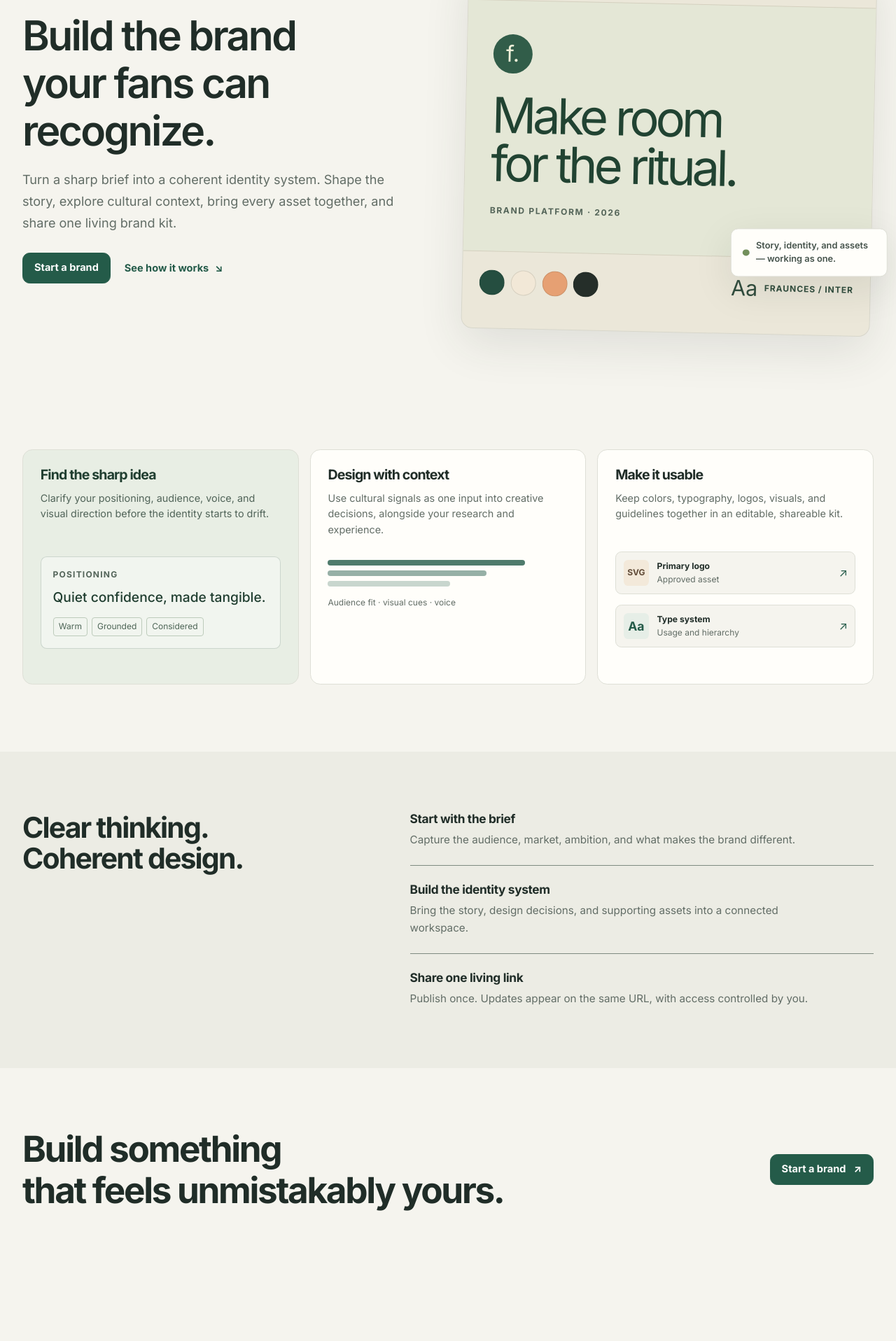
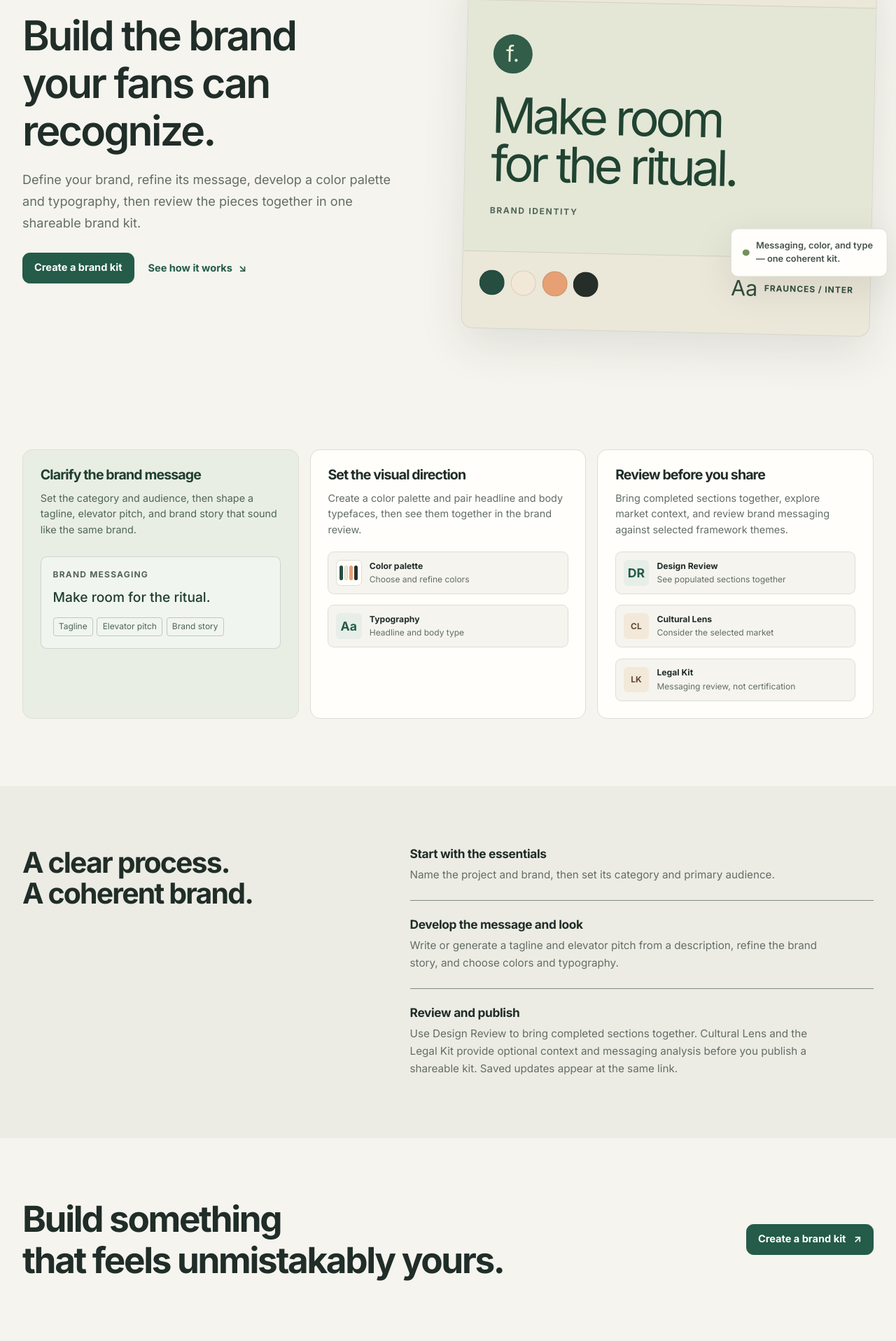
Before and after one commit to edimaudo/formaStudio, a FastAPI app: page / in a window 1280 px wide. Shown: the part 228-2144 px from the top of the page at 70% size. Before the commit the page ends 1958 px from the top, so only its background shows below. Run offline with FastAPI, Linux system fonts and the light colour scheme.

Commit message:
Add files via upload

```diff
--- a/app/static/css/app.css
+++ b/app/static/css/app.css
@@ -240,7 +240,7 @@ input:focus-visible, textarea:focus-visible, select:focus-visible { outline: .2r
 }
 @media (max-width: 650px) {
   .shell, .landing-header { width: calc(100% - 1.5rem); }.site-header { padding-block: .85rem; }.wordmark { font-size: 1rem; }.wordmark-mark { width: 1.85rem; height: 1.85rem; }
-  .public-nav { display: none; }.public-nav.mobile-open { display: grid; }.hero { padding-top: 2.2rem; padding-bottom: 3rem; }.hero h1 { font-size: clamp(2.55rem, 11vw, 3.6rem); }.hero-lede { font-size: 1rem; }.hero-actions { align-items: flex-start; flex-direction: column; }.hero-proof { margin-top: 1.6rem; }.hero-stage { width: calc(100% - .8rem); min-height: 24.5rem; }.stage-topline { padding: .9rem; font-size: .75rem; }.stage-brand { min-height: 16rem; padding: 1.4rem; }.stage-symbol { width: 2.7rem; height: 2.7rem; margin-bottom: 1.2rem; font-size: 1.5rem; }.stage-display { font-size: clamp(2.8rem, 13vw, 4.1rem); }.stage-bottom { padding: .8rem; }.swatch { width: 1.6rem; height: 1.6rem; }.stage-type span { font-size: 1.4rem; }.stage-type small { font-size: .75rem; }.stage-note { right: -.3rem; bottom: 3.7rem; max-width: 11rem; padding: .65rem; font-size: .75rem; }
+  .public-nav { display: none; }.public-nav.mobile-open { display: grid; }.hero { padding-top: 2.2rem; padding-bottom: 3rem; }.hero h1 { font-size: clamp(2.55rem, 11vw, 3.6rem); }.hero-lede { font-size: 1rem; }.hero-actions { align-items: flex-start; flex-direction: column; }.hero-proof { margin-top: 1.6rem; }.hero-stage { width: calc(100% - .8rem); min-height: 24.5rem; }.stage-topline { padding: .9rem; font-size: .75rem; }.stage-brand { min-height: 16rem; padding: 1.4rem; }.stage-symbol { width: 2.7rem; height: 2.7rem; margin-bottom: 1.2rem; font-size: 1.5rem; }.stage-display { font-size: clamp(2.8rem, 13vw, 4.1rem); }.stage-bottom { padding: .8rem; }.swatch { width: 1.6rem; height: 1.6rem; }.stage-type span { font-size: 1.4rem; }.stage-type small { font-size: .75rem; }.stage-note { display: none; }
   .section-space { padding-block: 3rem 4rem; }.section-heading { margin-bottom: 1.5rem; }.section-heading h2 { font-size: 2.4rem; }.capability-grid { grid-template-columns: 1fr; }.capability-card, .capability-card-large { grid-column: auto; min-height: 0; padding: 1.25rem; }.capability-card p { min-height: 0; }.steps-inner { padding-block: 3.4rem; }.closing { align-items: flex-start; flex-direction: column; padding-block: 3.5rem; }.closing h2 { font-size: 2.6rem; }
   .login-page { padding: 1rem; }.login-layout { grid-template-columns: 1fr; gap: 1rem; padding-top: .5rem; }.login-story { min-height: auto; padding: 1rem 0 0; }.login-story h1 { max-width: 11ch; font-size: 2.7rem; }.login-story > p { font-size: .9rem; }.login-story-art { height: 5rem; margin-top: 1.2rem; }.login-art-swatch { top: .2rem; width: 3.4rem; height: 3.4rem; border-width: .2rem; border-radius: .6rem; }.login-art-swatch:nth-child(2) { left: 2.7rem; }.login-art-swatch:nth-child(3) { left: 5.4rem; }.login-art-type { top: 0; left: 8.1rem; width: 3.4rem; height: 3.4rem; border-radius: .6rem; font-size: 1.8rem; }.login-panel { padding: 1.3rem; }.login-legal { margin-top: 1rem; font-size: .75rem; }
   .app-layout { display: block; }.sidebar { position: fixed; left: 0; top: 0; z-index: 15; width: min(17rem, 84vw); height: 100dvh; transform: translateX(-105%); transition: transform .2s ease; box-shadow: none; }.sidebar.sidebar-open { transform: translateX(0); box-shadow: var(--shadow); }.page-content { padding: 1.2rem .8rem 2rem; }.page-intro { align-items: flex-start; flex-direction: column; gap: 1rem; margin-bottom: 1.3rem; }.page-intro h1 { font-size: 2rem; }.page-intro p { font-size: .85rem; }.metric-grid { gap: .45rem; margin-bottom: 2.1rem; }.metric-card { padding: .8rem .65rem; }.metric-card > span { font-size: .75rem; }.metric-card strong { font-size: 1.55rem; }.metric-card small { font-size: .75rem; }.section-title-row { align-items: flex-start; flex-direction: column; }.section-title-actions, .search-input-wrap { width: 100%; }.kit-grid { grid-template-columns: 1fr; }.kit-card { min-height: 0; }.create-section { padding: 1rem; }.form-two-col { grid-template-columns: 1fr; gap: .8rem; }.create-kit-form button { width: 100%; }.admin-section { margin-top: 2rem; }
@@ -1195,3 +1195,11 @@ html[data-theme="dark"] .status-live { background: #243b3b; color: #a8dfc8; }
   .message-generation-layout .message-generated-result { margin-top: .35rem; padding-top: 1rem; border-top: 1px solid var(--line); }
   .settings-page-panel { padding-inline: 1rem; }
 }
+
+/* Landing page capability examples reflect the brand editor's current scope. */
+.mini-palette-swatch { display: flex; align-items: center; gap: .12rem; width: 2.3rem; height: 2.3rem; flex: 0 0 auto; padding: .28rem; border: 1px solid var(--line); border-radius: .4rem; background: var(--surface); }
+.mini-palette-swatch i { width: .36rem; height: 1.35rem; border-radius: .18rem; }
+.mini-palette-swatch i:nth-child(1) { background: #254e40; }
+.mini-palette-swatch i:nth-child(2) { background: #f2e8d7; border: 1px solid #d7d0c4; }
+.mini-palette-swatch i:nth-child(3) { background: #e6a073; }
+.mini-palette-swatch i:nth-child(4) { background: #252e29; }
--- a/app/templates/base.html
+++ b/app/templates/base.html
@@ -7,7 +7,7 @@
   <link rel="preconnect" href="https://fonts.googleapis.com">
   <link rel="preconnect" href="https://fonts.gstatic.com" crossorigin>
   <link rel="stylesheet" href="https://fonts.googleapis.com/css2?family=Inter:wght@400;500;600;700&display=swap">
-  <meta name="description" content="Build distinctive brand systems and share a living brand kit from one link.">
+  <meta name="description" content="Define brand messaging, shape color and typography, and share a coherent brand kit from one link.">
   <title>{% if page_title %}{{ page_title }} · {% endif %}{{ app_name }}</title>
   <link rel="stylesheet" href="/static/css/app.css">
   <script>window.FORMA_CSRF={{ csrf_token|tojson }};window.FORMA_APP_NAME={{ app_name|tojson }};</script>
--- a/app/templates/landing.html
+++ b/app/templates/landing.html
@@ -13,9 +13,9 @@
   <section class="hero shell">
     <div class="hero-copy">
       <h1>Build the brand your fans can recognize.</h1>
-      <p class="hero-lede">Turn a sharp brief into a coherent identity system. Shape the story, explore cultural context, bring every asset together, and share one living brand kit.</p>
+      <p class="hero-lede">Define your brand, refine its message, develop a color palette and typography, then review the pieces together in one shareable brand kit.</p>
       <div class="hero-actions">
-        <a class="button button-primary button-large" href="/login">Start a brand</a>
+        <a class="button button-primary button-large" href="/login">Create a brand kit</a>
         <a class="text-link" href="#how-it-works">See how it works <span aria-hidden="true">↘</span></a>
       </div>
     </div>
@@ -24,7 +24,7 @@
       <div class="stage-brand">
         <div class="stage-symbol" aria-hidden="true">f.</div>
         <p class="stage-display">Make room<br>for the ritual.</p>
-        <p class="stage-caption">BRAND PLATFORM · 2026</p>
+        <p class="stage-caption">BRAND IDENTITY</p>
       </div>
       <div class="stage-bottom">
         <div class="stage-palette" aria-label="Color palette">
@@ -32,27 +32,61 @@
         </div>
         <div class="stage-type"><span>Aa</span><small>FRAUNCES / INTER</small></div>
       </div>
-      <div class="stage-note"><span class="note-dot"></span>Story, identity, and assets — working as one.</div>
+      <div class="stage-note"><span class="note-dot"></span>Messaging, color, and type — one coherent kit.</div>
     </div>
   </section>
   <section id="capabilities" class="capabilities shell section-space">
     <h2 class="sr-only">Capabilities</h2>
     <div class="capability-grid">
-      <article class="capability-card capability-card-large"><h3>Find the sharp idea</h3><p>Clarify your positioning, audience, voice, and visual direction before the identity starts to drift.</p><div class="mini-brief"><span>POSITIONING</span><strong>Quiet confidence, made tangible.</strong><div class="mini-tags"><span>Warm</span><span>Grounded</span><span>Considered</span></div></div></article>
-      <article class="capability-card"><h3>Design with context</h3><p>Use cultural signals as one input into creative decisions, alongside your research and experience.</p><div class="context-bars" aria-hidden="true"><span style="width:82%"></span><span style="width:66%"></span><span style="width:51%"></span></div><small>Audience fit · visual cues · voice</small></article>
-      <article class="capability-card"><h3>Make it usable</h3><p>Keep colors, typography, logos, visuals, and guidelines together in an editable, shareable kit.</p><div class="mini-file-row"><span class="mini-file-mark" aria-hidden="true">SVG</span><span><strong>Primary logo</strong><small>Approved asset</small></span><span class="mini-file-arrow" aria-hidden="true">↗</span></div><div class="mini-file-row"><span class="mini-file-mark type-mark" aria-hidden="true">Aa</span><span><strong>Type system</strong><small>Usage and hierarchy</small></span><span class="mini-file-arrow" aria-hidden="true">↗</span></div></article>
+      <article class="capability-card capability-card-large">
+        <h3>Clarify the brand message</h3>
+        <p>Set the category and audience, then shape a tagline, elevator pitch, and brand story that sound like the same brand.</p>
+        <div class="mini-brief">
+          <span>BRAND MESSAGING</span>
+          <strong>Make room for the ritual.</strong>
+          <div class="mini-tags"><span>Tagline</span><span>Elevator pitch</span><span>Brand story</span></div>
+        </div>
+      </article>
+      <article class="capability-card">
+        <h3>Set the visual direction</h3>
+        <p>Create a color palette and pair headline and body typefaces, then see them together in the brand review.</p>
+        <div class="mini-file-row">
+          <span class="mini-palette-swatch" aria-hidden="true"><i></i><i></i><i></i><i></i></span>
+          <span><strong>Color palette</strong><small>Choose and refine colors</small></span>
+        </div>
+        <div class="mini-file-row">
+          <span class="mini-file-mark type-mark" aria-hidden="true">Aa</span>
+          <span><strong>Typography</strong><small>Headline and body type</small></span>
+        </div>
+      </article>
+      <article class="capability-card">
+        <h3>Review before you share</h3>
+        <p>Bring completed sections together, explore market context, and review brand messaging against selected framework themes.</p>
+        <div class="mini-file-row">
+          <span class="mini-file-mark type-mark" aria-hidden="true">DR</span>
+          <span><strong>Design Review</strong><small>See populated sections together</small></span>
+        </div>
+        <div class="mini-file-row">
+          <span class="mini-file-mark" aria-hidden="true">CL</span>
+          <span><strong>Cultural Lens</strong><small>Consider the selected market</small></span>
+        </div>
+        <div class="mini-file-row">
+          <span class="mini-file-mark" aria-hidden="true">LK</span>
+          <span><strong>Legal Kit</strong><small>Messaging review, not certification</small></span>
+        </div>
+      </article>
     </div>
   </section>
   <section id="how-it-works" class="steps-section" aria-labelledby="how-it-works-heading">
     <div class="shell steps-inner">
-      <div class="steps-intro"><h2 id="how-it-works-heading">Clear thinking.<br>Coherent design.</h2></div>
+      <div class="steps-intro"><h2 id="how-it-works-heading">A clear process.<br>A coherent brand.</h2></div>
       <div class="steps-list">
-        <article class="step"><h3>Start with the brief</h3><p>Capture the audience, market, ambition, and what makes the brand different.</p></article>
-        <article class="step"><h3>Build the identity system</h3><p>Bring the story, design decisions, and supporting assets into a connected workspace.</p></article>
-        <article class="step"><h3>Share one living link</h3><p>Publish once. Updates appear on the same URL, with access controlled by you.</p></article>
+        <article class="step"><h3>Start with the essentials</h3><p>Name the project and brand, then set its category and primary audience.</p></article>
+        <article class="step"><h3>Develop the message and look</h3><p>Write or generate a tagline and elevator pitch from a description, refine the brand story, and choose colors and typography.</p></article>
+        <article class="step"><h3>Review and publish</h3><p>Use Design Review to bring completed sections together. Cultural Lens and the Legal Kit provide optional context and messaging analysis before you publish a shareable kit. Saved updates appear at the same link.</p></article>
       </div>
     </div>
   </section>
-  <section class="closing shell"><div><h2>Build something<br>that feels unmistakably yours.</h2></div><a class="button button-primary button-large" href="/login">Start a brand <span aria-hidden="true">↗</span></a></section>
+  <section class="closing shell"><div><h2>Build something<br>that feels unmistakably yours.</h2></div><a class="button button-primary button-large" href="/login">Create a brand kit <span aria-hidden="true">↗</span></a></section>
 </main>
 {% endblock %}
```
Also changed, not shown: tests/test_app.py (+24 -0 lines).
